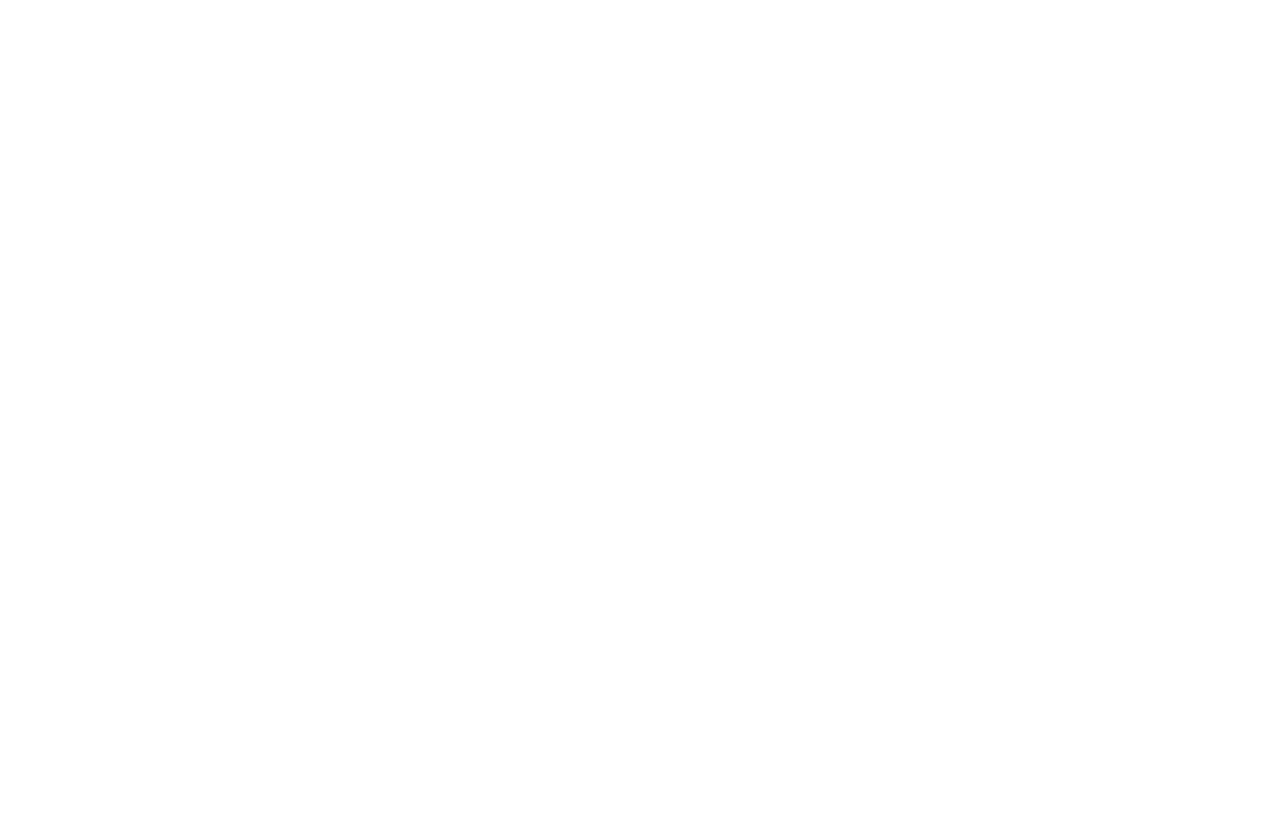
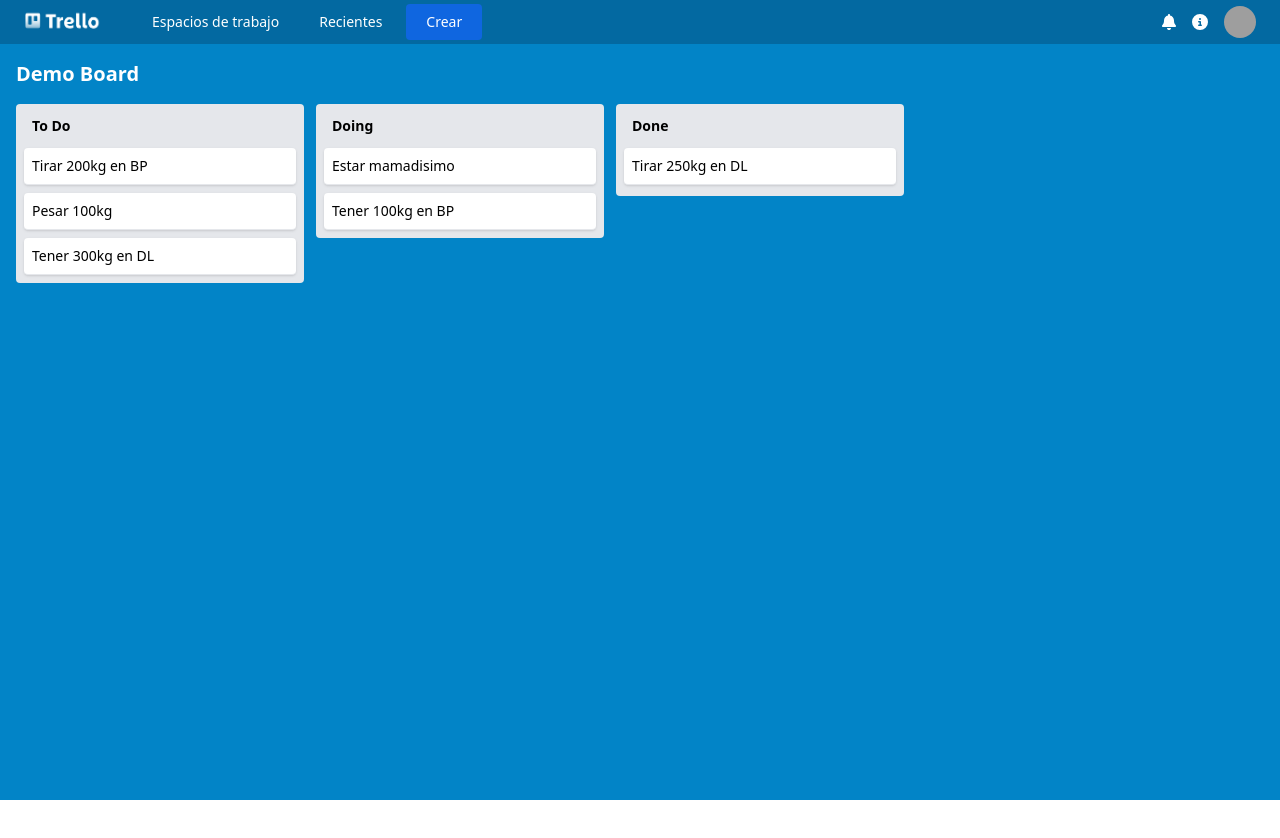
Before and after one commit to arammes03/trello-clone, an Angular app: page /board in a window 1280 px wide. Before the commit this address led to /. Shown: the top 838 px of the page. Before the commit the page ends 800 px from the top, so only its background shows below. Built offline with nearby package versions, Linux system fonts and the light colour scheme; grey boxes are pictures that could not be loaded.

Commit message:
creacion board y ruta

```diff
--- /dev/null
+++ b/src/app/pages/board/board.component.html
@@ -0,0 +1,75 @@
+<div class="flex flex-col h-screen">
+  <app-navbar />
+  <div class="w-full grow bg-sky-600 px-4 pb-4">
+    <div>
+      <h2 class="text-xl font-bold text-white my-4">Demo Board</h2>
+    </div>
+    <div class="flex items-start w-full h-full" cdkDropListGroup>
+      <div class="rounded bg-gray-200 w-72 p-2 mr-3">
+        <div class="flex justify-between py-1">
+          <h3 class="text-sm font-bold ml-2">To Do</h3>
+        </div>
+
+        <div
+          class="text-sm mt-2 min-h-[2.5rem]"
+          cdkDropList
+          (cdkDropListDropped)="drop($event)"
+          [cdkDropListData]="todos"
+        >
+          @for (todo of todos; track todo) {
+          <div
+            cdkDrag
+            class="bg-white shadow p-2 rounded mt-2 border-b border-x-gray-300 cursor-pointer hover:bg-gray-400"
+          >
+            {{ todo.title }}
+          </div>
+          }
+        </div>
+      </div>
+
+      <div class="rounded bg-gray-200 w-72 p-2 mr-3">
+        <div class="flex justify-between py-1">
+          <h3 class="text-sm font-bold ml-2">Doing</h3>
+        </div>
+
+        <div
+          class="text-sm mt-2 min-h-[2.5rem]"
+          cdkDropList
+          (cdkDropListDropped)="drop($event)"
+          [cdkDropListData]="doing"
+        >
+          @for (todo of doing; track todo) {
+          <div
+            cdkDrag
+            class="bg-white shadow p-2 rounded mt-2 border-b border-x-gray-300 cursor-pointer hover:bg-gray-400"
+          >
+            {{ todo.title }}
+          </div>
+          }
+        </div>
+      </div>
+
+      <div class="rounded bg-gray-200 w-72 p-2 mr-3">
+        <div class="flex justify-between py-1">
+          <h3 class="text-sm font-bold ml-2">Done</h3>
+        </div>
+
+        <div
+          class="text-sm mt-2 min-h-[2.5rem]"
+          cdkDropList
+          (cdkDropListDropped)="drop($event)"
+          [cdkDropListData]="done"
+        >
+          @for (todo of done; track todo) {
+          <div
+            cdkDrag
+            class="bg-white shadow p-2 rounded mt-2 border-b border-x-gray-300 cursor-pointer hover:bg-gray-400"
+          >
+            {{ todo.title }}
+          </div>
+          }
+        </div>
+      </div>
+    </div>
+  </div>
+</div>
--- /dev/null
+++ b/src/app/pages/board/board.component.ts
@@ -0,0 +1,70 @@
+import { Component } from '@angular/core';
+
+import { DragDropModule } from '@angular/cdk/drag-drop';
+import {
+  CdkDragDrop,
+  moveItemInArray,
+  transferArrayItem,
+} from '@angular/cdk/drag-drop';
+
+// IMPORT COMPONENTS
+import { NavbarComponent } from '../../components/navbar/navbar.component';
+import { ToDo } from '../../models/todo.model';
+
+@Component({
+  selector: 'app-board',
+  standalone: true,
+  imports: [NavbarComponent, DragDropModule],
+  templateUrl: './board.component.html',
+})
+export class BoardComponent {
+  // Lista toDos
+  todos: ToDo[] = [
+    {
+      id: '1',
+      title: 'Tirar 200kg en BP',
+    },
+    {
+      id: '2',
+      title: 'Pesar 100kg',
+    },
+    {
+      id: '4',
+      title: 'Tener 300kg en DL',
+    },
+  ];
+
+  doing: ToDo[] = [
+    {
+      id: '3',
+      title: 'Estar mamadisimo',
+    },
+    {
+      id: '5',
+      title: 'Tener 100kg en BP',
+    },
+  ];
+
+  done: ToDo[] = [
+    {
+      id: '6',
+      title: 'Tirar 250kg en DL',
+    },
+  ];
+
+  drop(event: CdkDragDrop<ToDo[]>) {
+    if (event.previousContainer === event.container)
+      moveItemInArray(
+        event.container.data,
+        event.previousIndex,
+        event.currentIndex
+      );
+    else
+      transferArrayItem(
+        event.previousContainer.data,
+        event.container.data,
+        event.previousIndex,
+        event.currentIndex
+      );
+  }
+}
```
Also changed, not shown: src/app/app.routes.ts (+10 -0 lines).
